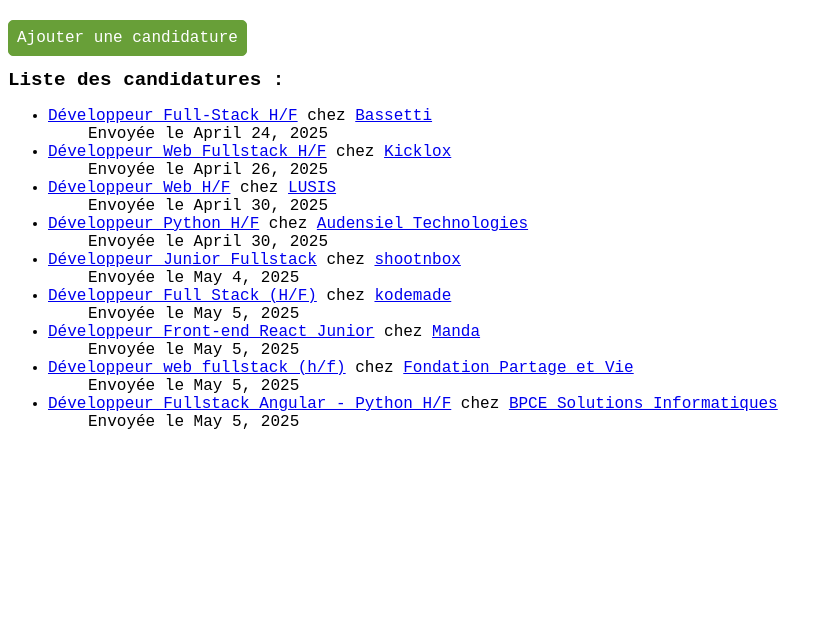
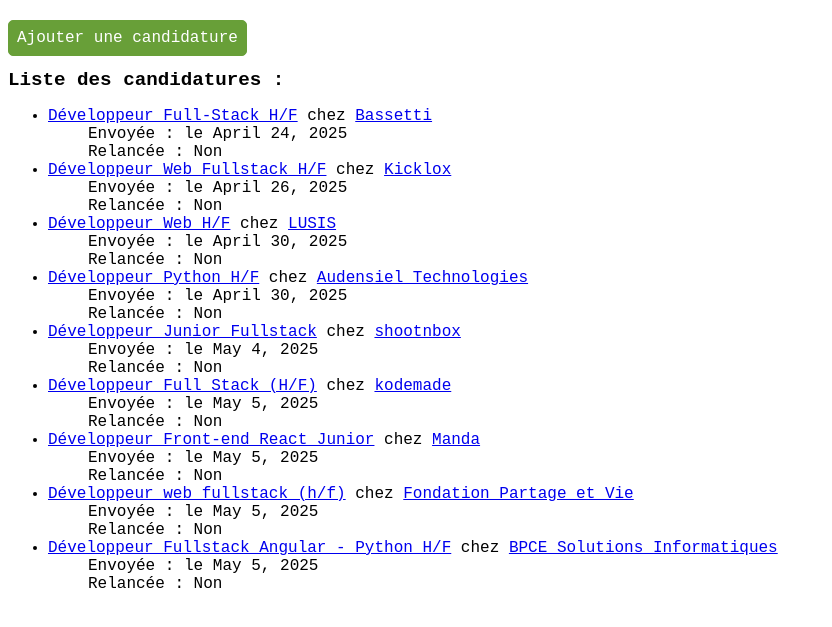
Before and after one commit to GDami/SuiviCandidatures, a Django app: page /applications/ in a window 1280 px wide. Shown: the part 103-730 px from the top of the page, without its empty margins (0-832 px from the left). Run offline with Django 5.2, Linux system fonts and the light colour scheme; data comes from the database, SQL or seed files in the repository; both versions use the stored data as it was after the commit.

Commit message:
minor display changes

```diff
--- a/suivi_candidatures/findjob/templates/findjob/application_detail.html
+++ b/suivi_candidatures/findjob/templates/findjob/application_detail.html
@@ -17,7 +17,7 @@
     {% else %}
     <li>Pas encore relancée</li>
     {% endif %}
-    <li>Lettre de motivation : {{application.cover_letter}}</li>
+    <li>Lettre de motivation : {{application.cover_letter | linebreaks}}</li>
 
     <li><a href="{{application.link}}">Lien</a></li>
 </ul>
--- a/suivi_candidatures/findjob/templates/findjob/application_list.html
+++ b/suivi_candidatures/findjob/templates/findjob/application_list.html
@@ -8,12 +8,10 @@
 <ul>
     {% for application in applications %}
     <li><a href="{% url 'application-detail' application.id %}">{{application.title}}</a> chez <a href="{% url 'company-detail' application.company.id %}">{{application.company}}</a><ul>
-        {% if application.applied %}
-        <li>Envoyée le {{application.date_applied}}</li>
-        {% endif %}
-        {% if application.called_back %}
-        <li>Relancée le {{application.date_callback}}</li>
-        {% endif %}
+        <li>Envoyée : {% if application.applied %} le {{application.date_applied}}
+            {% else %} Non {% endif %}</li>
+            <li>Relancée : {% if application.called_back %} le {{application.date_callback}}
+                {% else %} Non {% endif %}</li>
     </ul></li>
     {% endfor %}
 </ul>
--- a/suivi_candidatures/findjob/templates/findjob/company_detail.html
+++ b/suivi_candidatures/findjob/templates/findjob/company_detail.html
@@ -4,7 +4,7 @@
 
 <h1>{{company.name}}<h1>
 
-<h2>Offres liées :</h2>
+<h2>Candidatures liées :</h2>
 <ul>
     {% for application in company.application_set.all %}
     <li><a href="{% url 'application-detail' application.id %}">{{application.title}}</a></li>
```
Also changed, not shown: suivi_candidatures/db.sqlite3.
